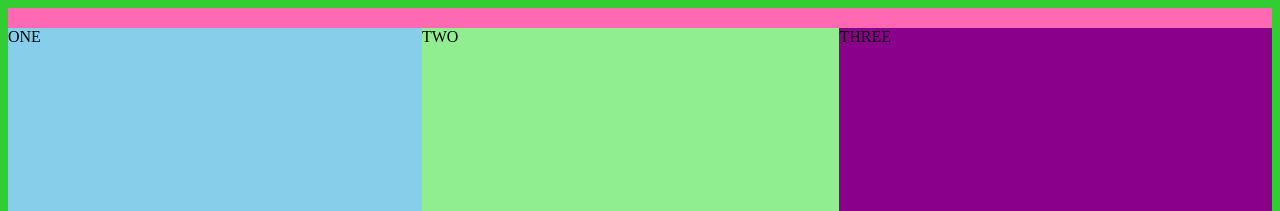
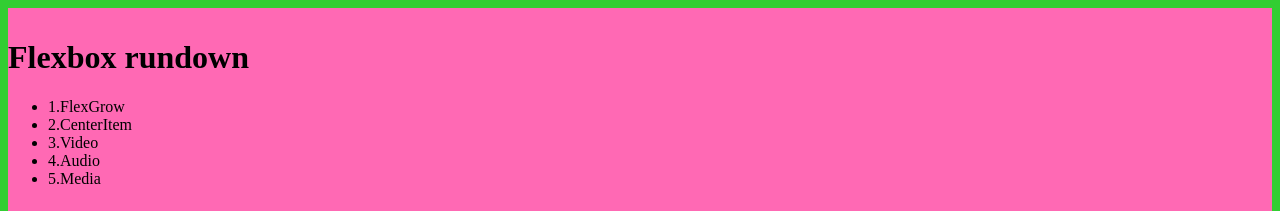
Before and after one commit to kam-d2002/Flexbox, a plain HTML site: page index.html in a window 1280 px wide. Shown: the top 211 px of the page. Drawn offline with Linux system fonts and the light colour scheme.

Commit message:
Added header and list

```diff
--- a/index.html
+++ b/index.html
@@ -16,6 +16,17 @@
 
     <!--Header title and menu begin here-->
     <header>
+
+       <h1>Flexbox rundown</h1>
+       <ul>
+
+        <li>1.FlexGrow</li>
+        <li>2.CenterItem</li>
+        <li>3.Video</li>
+        <li>4.Audio</li>
+        <li>5.Media</li>
+
+       </ul>
 
     </header>
 
```
Also changed, not shown: 1 other file.
